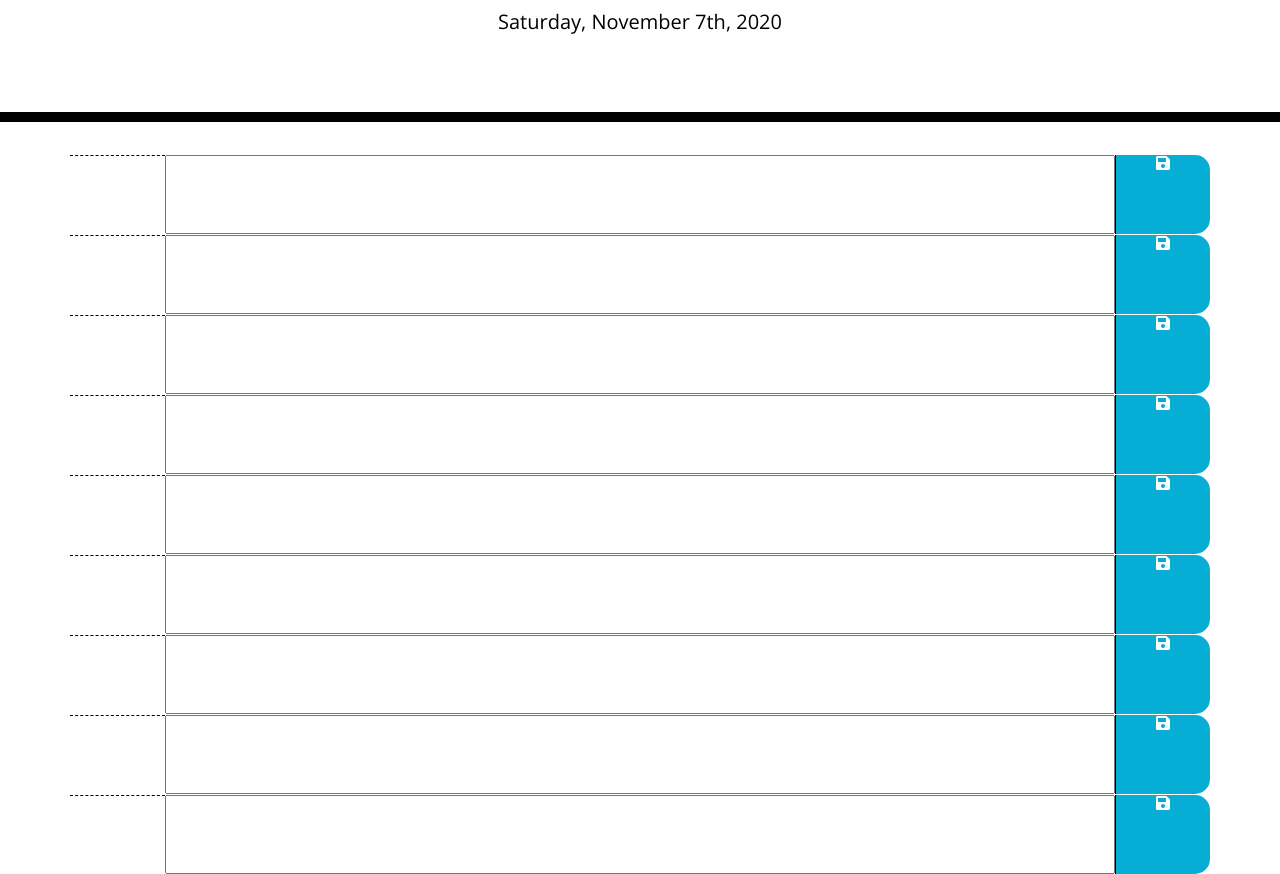
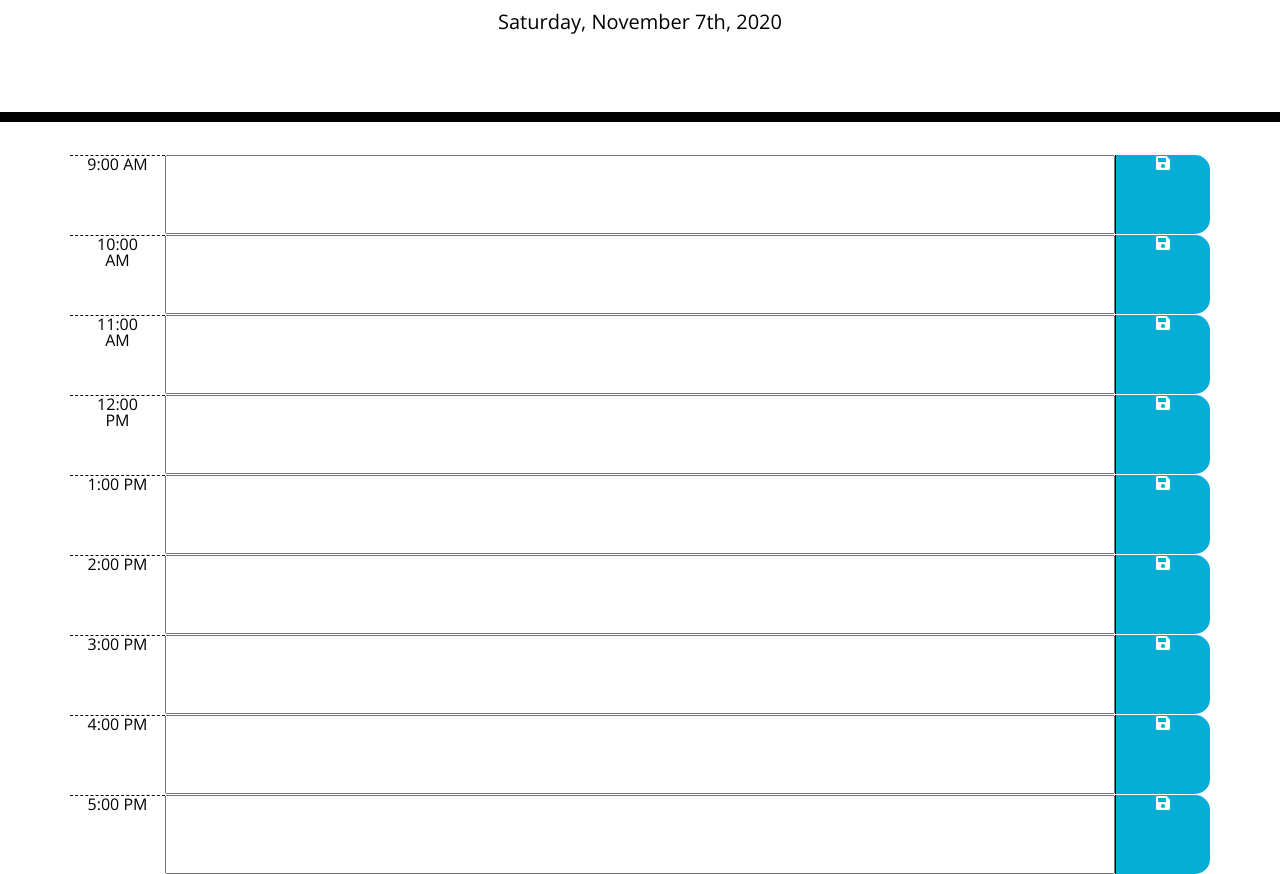
Before and after one commit to ashvinit/dayPlanner, a plain HTML site: page index.html in a window 1280 px wide. Shown: the part 182-1056 px from the top of the page. Drawn offline with nearby package versions, Linux system fonts and the light colour scheme.

Commit message:
added time each hour class in each row

```diff
--- a/Assets/JS/script.js
+++ b/Assets/JS/script.js
@@ -1,2 +1,4 @@
 //Display current date in the p tag with an id of currentDay
 $('#currentDay').text(moment().format('dddd, MMMM Do, YYYY'));
+
+console.log(moment().format('LT'));
--- a/index.html
+++ b/index.html
@@ -31,9 +31,10 @@
     <div class="container">
       <!-- Timeblocks go here -->
 
+        <!-- 9:00 AM -->
         <div class="time-block row">
 
-            <div class="col-1 hour"></div>
+            <div class="col-1 hour" value="9:00 AM">9:00 AM</div>
 
             <input type="text" class="col-10">
 
@@ -41,9 +42,10 @@
 
         </div>
 
+        <!-- 10:00 AM -->
         <div class="time-block row">
 
-            <div class="col-1 hour"></div>
+            <div class="col-1 hour" value="10:00 AM">10:00 AM</div>
 
             <input type="text" class="col-10">
 
@@ -51,9 +53,10 @@
 
         </div>
 
+        <!-- 11:00 AM -->
         <div class="time-block row">
 
-            <div class="col-1 hour"></div>
+            <div class="col-1 hour" value="11:00 AM">11:00 AM</div>
 
             <input type="text" class="col-10">
 
@@ -61,9 +64,10 @@
 
         </div>
 
+        <!-- 12:00 PM -->
         <div class="time-block row">
 
-            <div class="col-1 hour"></div>
+            <div class="col-1 hour" value="12:00 PM">12:00 PM</div>
 
             <input type="text" class="col-10">
 
@@ -71,9 +75,10 @@
 
         </div>
 
+        <!-- 1:00 PM -->
         <div class="time-block row">
 
-            <div class="col-1 hour"></div>
+            <div class="col-1 hour" value="1:00 PM">1:00 PM</div>
 
             <input type="text" class="col-10">
 
@@ -81,9 +86,10 @@
 
         </div>
 
+        <!-- 2:00 PM -->
         <div class="time-block row">
 
-            <div class="col-1 hour"></div>
+            <div class="col-1 hour" value="2:00 PM">2:00 PM</div>
 
             <input type="text" class="col-10">
 
@@ -91,9 +97,10 @@
 
         </div>
 
+        <!-- 3:00 PM -->
         <div class="time-block row">
 
-            <div class="col-1 hour"></div>
+            <div class="col-1 hour" value="3:00 PM">3:00 PM</div>
 
             <input type="text" class="col-10">
 
@@ -101,9 +108,10 @@
 
         </div>
 
+        <!-- 4:00 PM -->
         <div class="time-block row">
 
-            <div class="col-1 hour"></div>
+            <div class="col-1 hour" value="4:00 PM">4:00 PM</div>
 
             <input type="text" class="col-10">
 
@@ -111,9 +119,10 @@
 
         </div>
 
+        <!-- 5:00 PM -->
         <div class="time-block row">
 
-            <div class="col-1 hour"></div>
+            <div class="col-1 hour" value="5:00 PM">5:00 PM</div>
 
             <input type="text" class="col-10">
 
```
